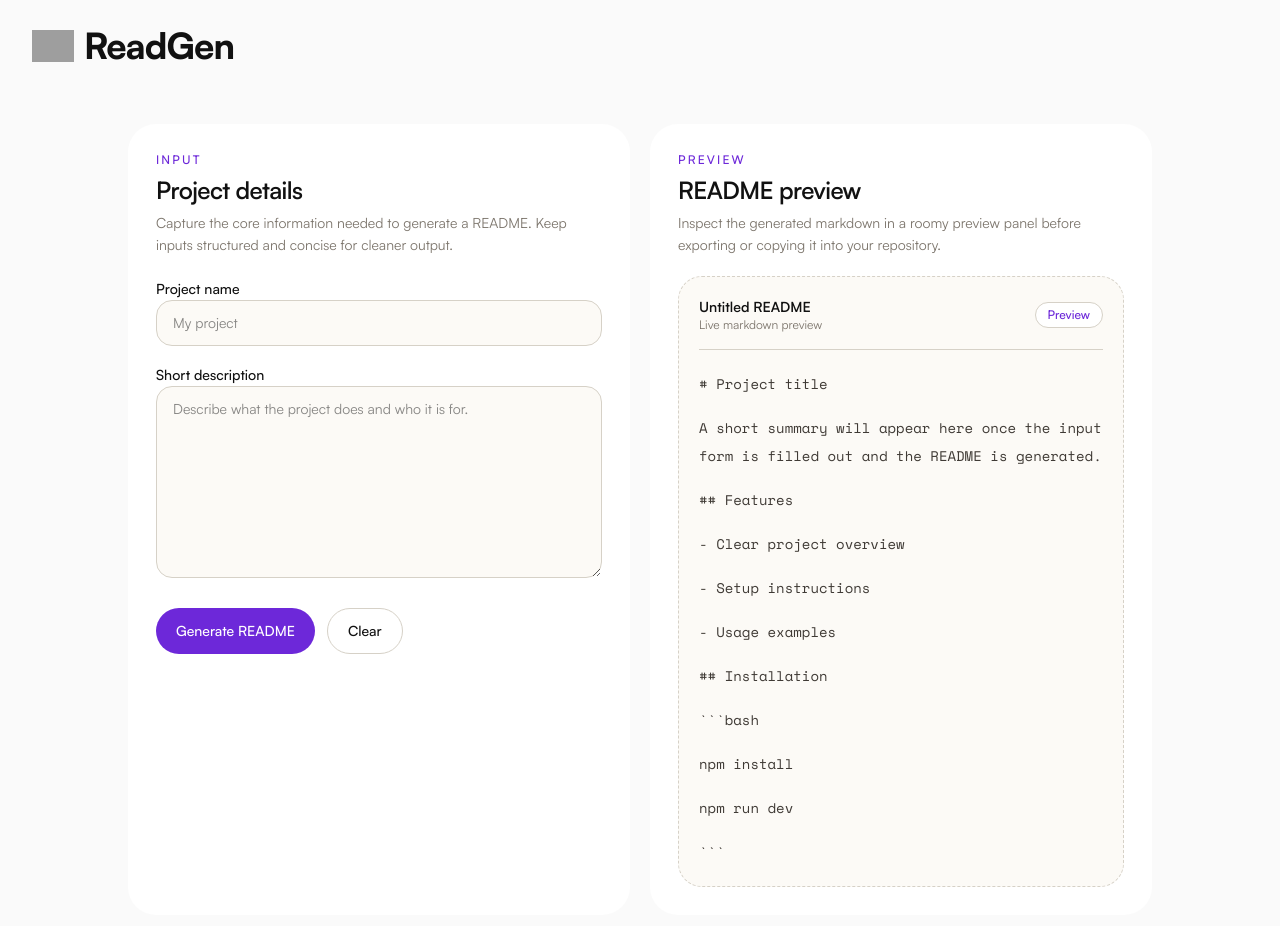
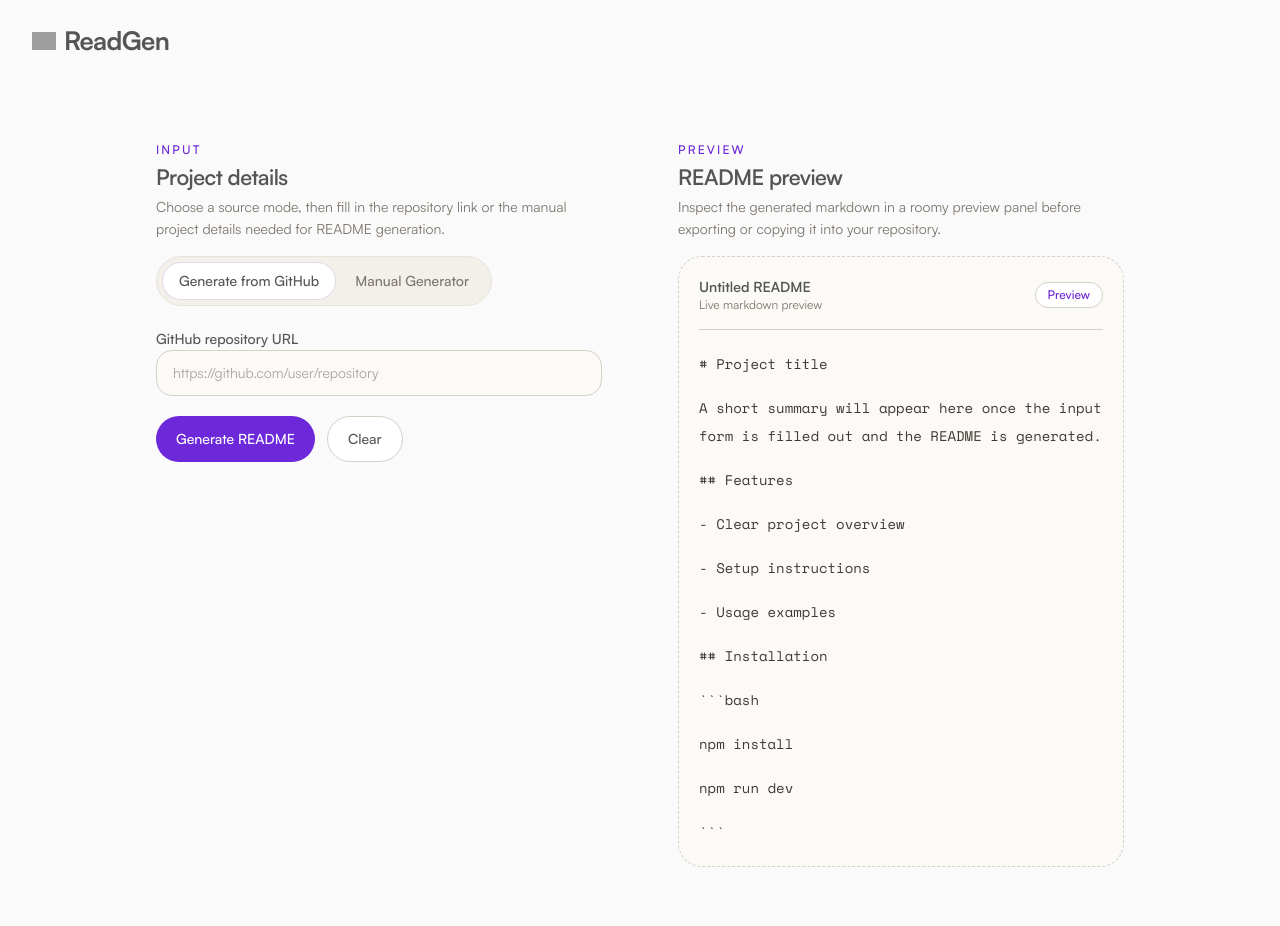
Before and after one commit to Shikamaru007/readme-generator, a Next.js app: page / in a window 1280 px wide. Shown: the top 926 px of the page. Built offline with nearby package versions, Linux system fonts and the light colour scheme; grey boxes are pictures that could not be loaded.

Commit message:
Stage 3 done

```diff
--- a/app/globals.css
+++ b/app/globals.css
@@ -2,7 +2,7 @@
 
 :root {
   --background: #fafafa;
-  --foreground: #111111;
+  --foreground: #555555;
   --surface: rgba(255, 255, 255, 0.72);
   --border: #d6d1c7;
   --muted: #7d766d;
--- a/app/page.tsx
+++ b/app/page.tsx
@@ -1,4 +1,5 @@
 import { AppHeader } from "@/components/app-header";
+import { GeneratorInputPanel } from "@/components/generator-input-panel";
 import { WorkspacePanel } from "@/components/workspace-panel";
 
 export default function Home() {
@@ -11,37 +12,9 @@ export default function Home() {
             <WorkspacePanel
               eyebrow="Input"
               title="Project details"
-              description="Capture the core information needed to generate a README. Keep inputs structured and concise for cleaner output."
+              description="Choose a source mode, then fill in the repository link or the manual project details needed for README generation."
             >
-              <div className="space-y-4">
-                <label className="block space-y-2">
-                  <span className="text-sm font-medium text-foreground">
-                    Project name
-                  </span>
-                  <input
-                    type="text"
-                    placeholder="My project"
-                    className="w-full rounded-2xl border border-border bg-[#fcfaf6] px-4 py-3 text-sm text-foreground outline-none transition focus:border-accent focus:ring-4 focus:ring-[rgba(109,40,217,0.12)]"
-                  />
-                </label>
-                <label className="block space-y-2">
-                  <span className="text-sm font-medium text-foreground">
-                    Short description
-                  </span>
-                  <textarea
-                    placeholder="Describe what the project does and who it is for."
-                    className="min-h-48 w-full rounded-2xl border border-border bg-[#fcfaf6] px-4 py-3 text-sm text-foreground outline-none transition focus:border-accent focus:ring-4 focus:ring-[rgba(109,40,217,0.12)]"
-                  />
-                </label>
-                <div className="flex flex-wrap gap-3 pt-2">
-                  <button className="rounded-full bg-accent px-5 py-3 text-sm font-medium text-white transition hover:brightness-105">
-                    Generate README
-                  </button>
-                  <button className="rounded-full border border-border bg-white px-5 py-3 text-sm font-medium text-foreground transition hover:border-accent hover:text-accent">
-                    Clear
-                  </button>
-                </div>
-              </div>
+              <GeneratorInputPanel />
             </WorkspacePanel>
             <WorkspacePanel
               eyebrow="Preview"
--- a/components/app-header.tsx
+++ b/components/app-header.tsx
@@ -3,9 +3,9 @@ import Image from "next/image";
 export function AppHeader() {
   return (
     <header className="w-full">
-      <div className="flex w-full items-center gap-2.5 px-4 py-7 sm:px-6 lg:px-8">
-        <Image src="/icon.svg" alt="ReadGen logo" width={42} height={42} priority />
-        <p className="flex items-center text-[1.9rem] font-extrabold leading-none tracking-tight text-foreground sm:text-[2.25rem]">
+      <div className="flex w-full items-center gap-2 px-4 py-7 sm:px-6 lg:px-8">
+        <Image src="/icon.svg" alt="ReadGen logo" width={24} height={24} priority />
+        <p className="flex items-center text-[1.4rem] font-bold leading-none tracking-tight text-foreground sm:text-[1.6rem]">
           ReadGen
         </p>
       </div>
--- /dev/null
+++ b/components/generator-input-panel.tsx
@@ -0,0 +1,119 @@
+"use client";
+
+import { useState } from "react";
+
+const fieldClassName =
+  "w-full rounded-2xl border border-border bg-[#fcfaf6] px-4 py-3 text-sm text-foreground outline-none transition focus:border-accent focus:ring-4 focus:ring-[rgba(109,40,217,0.12)]";
+
+type Mode = "github" | "manual";
+
+export function GeneratorInputPanel() {
+  const [mode, setMode] = useState<Mode>("github");
+
+  return (
+    <div className="flex h-full flex-col">
+      <div className="mb-5 inline-flex w-fit items-center gap-1 rounded-full border border-[#e8e4dc] bg-[#f3f0ea] p-1.5">
+        <button
+          type="button"
+          onClick={() => setMode("github")}
+          className={`rounded-full px-4 py-2 text-sm font-medium transition ${
+            mode === "github"
+              ? "bg-white text-foreground ring-1 ring-[rgba(109,40,217,0.12)]"
+              : "text-muted hover:bg-white/60 hover:text-foreground"
+          }`}
+        >
+          Generate from GitHub
+        </button>
+        <button
+          type="button"
+          onClick={() => setMode("manual")}
+          className={`rounded-full px-4 py-2 text-sm font-medium transition ${
+            mode === "manual"
+              ? "bg-white text-foreground ring-1 ring-[rgba(109,40,217,0.12)]"
+              : "text-muted hover:bg-white/60 hover:text-foreground"
+          }`}
+        >
+          Manual Generator
+        </button>
+      </div>
+
+      {mode === "github" ? <GitHubGeneratorForm /> : <ManualGeneratorForm />}
+
+      <div className="flex flex-wrap gap-3 pt-5">
+        <button className="rounded-full bg-accent px-5 py-3 text-sm font-medium text-white transition hover:brightness-105">
+          Generate README
+        </button>
+        <button className="rounded-full border border-border bg-white px-5 py-3 text-sm font-medium text-foreground transition hover:border-accent hover:text-accent">
+          Clear
+        </button>
+      </div>
+    </div>
+  );
+}
+
+function GitHubGeneratorForm() {
+  return (
+    <div className="space-y-2">
+      <label className="block space-y-2">
+        <span className="text-sm font-medium text-foreground">
+          GitHub repository URL
+        </span>
+        <input
+          type="url"
+          placeholder="https://github.com/user/repository"
+          className={fieldClassName}
+        />
+      </label>
+    </div>
+  );
+}
+
+function ManualGeneratorForm() {
+  return (
+    <div className="grid gap-4">
+      <label className="block space-y-2">
+        <span className="text-sm font-medium text-foreground">Project name</span>
+        <input type="text" placeholder="My project" className={fieldClassName} />
+      </label>
+      <label className="block space-y-2">
+        <span className="text-sm font-medium text-foreground">Description</span>
+        <textarea
+          placeholder="Describe what the project does and who it is for."
+          className={`${fieldClassName} min-h-28`}
+        />
+      </label>
+      <label className="block space-y-2">
+        <span className="text-sm font-medium text-foreground">Installation</span>
+        <textarea
+          placeholder="How should users install the project?"
+          className={`${fieldClassName} min-h-24`}
+        />
+      </label>
+      <label className="block space-y-2">
+        <span className="text-sm font-medium text-foreground">Usage</span>
+        <textarea
+          placeholder="Explain how to use the project."
+          className={`${fieldClassName} min-h-24`}
+        />
+      </label>
+      <label className="block space-y-2">
+        <span className="text-sm font-medium text-foreground">Tech stack</span>
+        <input
+          type="text"
+          placeholder="Next.js, TypeScript, Tailwind CSS"
+          className={fieldClassName}
+        />
+      </label>
+      <div className="grid gap-4 sm:grid-cols-2">
+        <label className="block space-y-2">
+          <span className="text-sm font-medium text-foreground">License</span>
+          <input type="text" placeholder="MIT" className={fieldClassName} />
+        </label>
+        <label className="block space-y-2">
+          <span className="text-sm font-medium text-foreground">Author name</span>
+          <input type="text" placeholder="Your name" className={fieldClassName} />
+        </label>
+      </div>
+    </div>
+  );
+}
--- a/components/workspace-panel.tsx
+++ b/components/workspace-panel.tsx
@@ -14,12 +14,14 @@ export function WorkspacePanel({
   children,
 }: WorkspacePanelProps) {
   return (
-    <section className="flex min-h-[420px] flex-col rounded-[28px] bg-white p-6 sm:p-7">
-      <div className="mb-5 space-y-1.5">
+    <section className="flex min-h-[420px] flex-col rounded-[28px] p-6 sm:p-7">
+      <div className="mb-4 space-y-1">
         <p className="text-xs font-medium uppercase tracking-[0.18em] text-accent">
           {eyebrow}
         </p>
-        <h2 className="text-2xl font-semibold tracking-tight text-foreground">{title}</h2>
+        <h2 className="text-xl font-semibold tracking-tight text-foreground sm:text-[1.35rem]">
+          {title}
+        </h2>
         <p className="max-w-xl text-sm leading-5.5 text-muted">{description}</p>
       </div>
       <div className="flex flex-1 flex-col">{children}</div>
```
Also changed, not shown: 1 other file (tests, documents, lock files or other folders).
